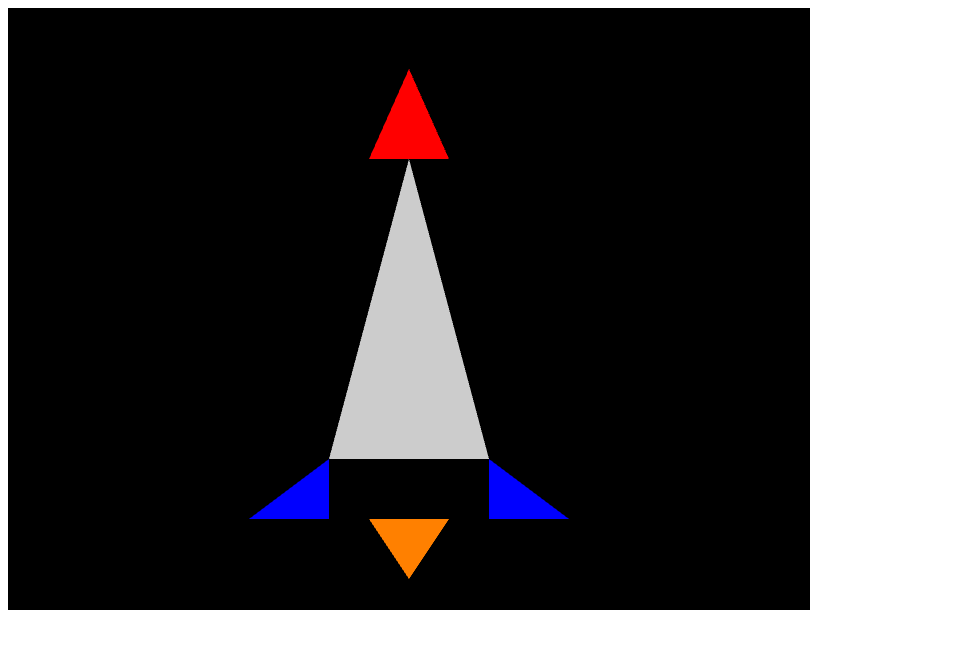
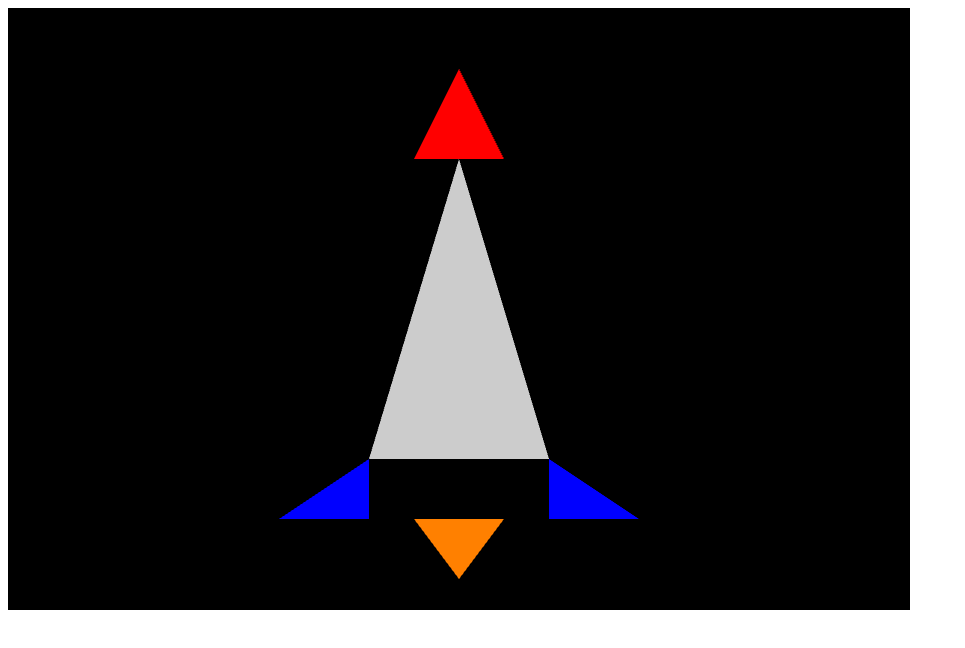
Before and after one commit to ruangoncalves15/CG-2024.2, a website: page polygon.html in a window 1280 px wide. Shown: the whole page, without its empty margins (0-965 px from the left). Drawn offline with Linux system fonts and the light colour scheme.

Commit message:
first commit

```diff
--- a/polygon.html
+++ b/polygon.html
@@ -8,7 +8,7 @@
   <body>
     <canvas
       id="glCanvas"
-      width="800"
+      width="900"
       height="600"
       style="border: 1px solid black"
     ></canvas>
```
Also changed, not shown: README.md (added).
